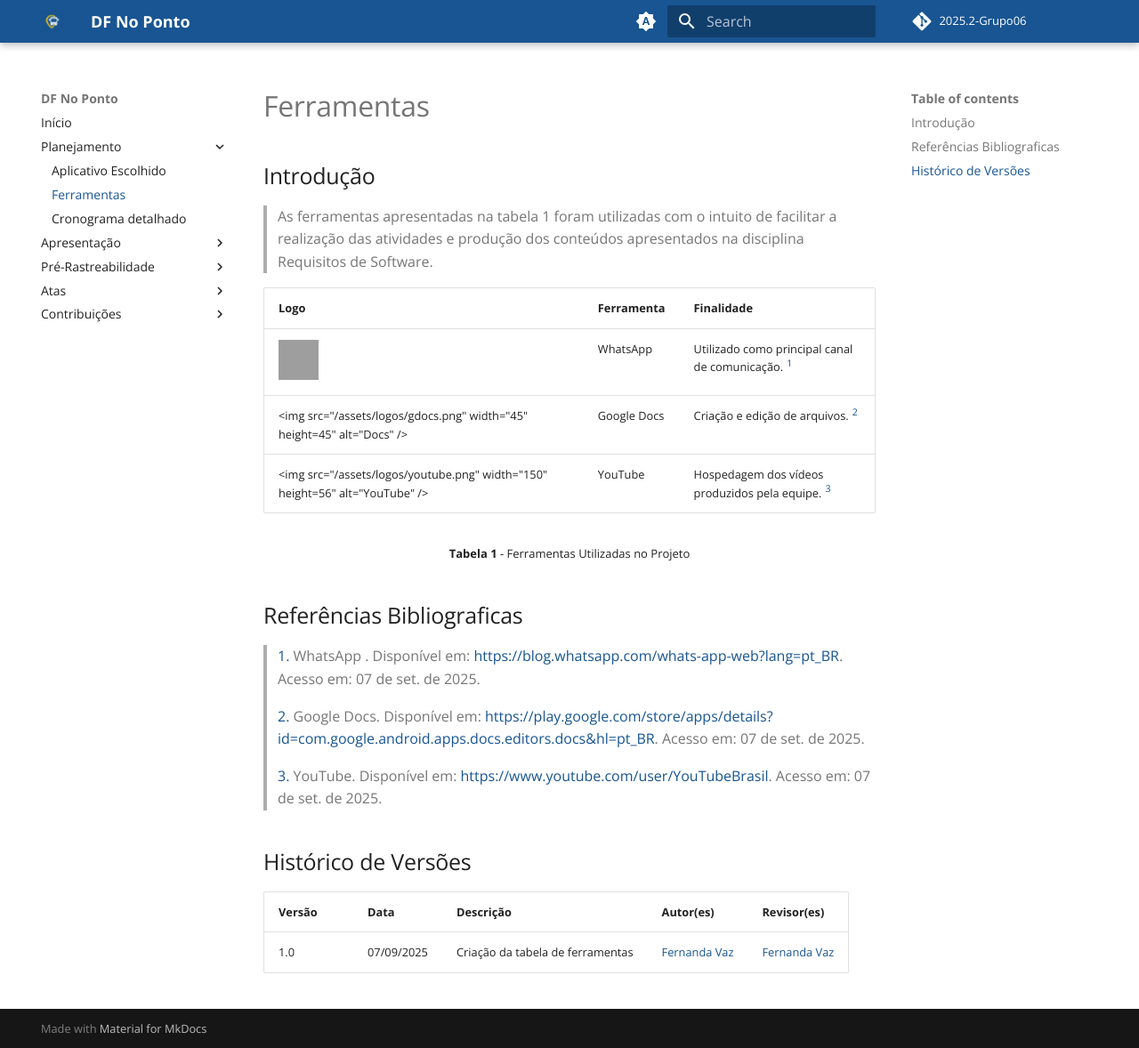
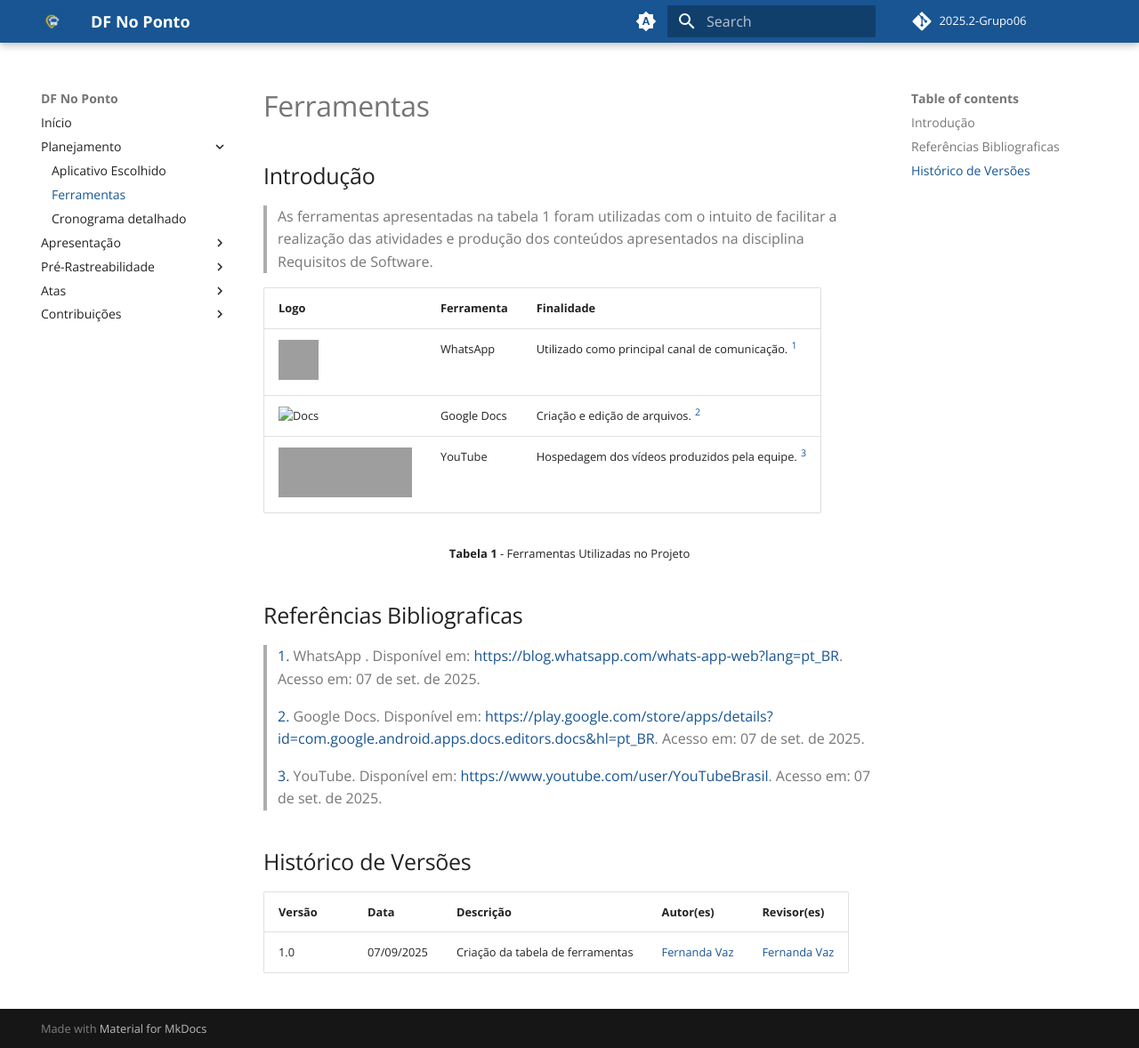
Before and after one commit to Requisitos-de-Software/2025.2-Grupo06, an MkDocs documentation site: the page built from docs/Planejamento/Ferramentasuti.md, in a window 1280 px wide and 1178 px high. Shown: the whole window at 89% size. Built offline with MkDocs 1.6.1 and Material for MkDocs 9.7.7, drawn with Linux system fonts in a browser that asks for light colours; comment, search, counter and statistics services are not loaded; grey boxes are pictures that could not be loaded.

Commit message:
Update Ferramentasuti.md
melhorias documentação

```diff
--- a/docs/Planejamento/Ferramentasuti.md
+++ b/docs/Planejamento/Ferramentasuti.md
@@ -5,11 +5,14 @@
  >As ferramentas apresentadas na tabela 1 foram utilizadas  com o intuito de facilitar a realização das  atividades e produção dos conteúdos apresentados  na disciplina Requisitos de Software.
 
 
-| Logo                                                   | Ferramenta | Finalidade                                     |
+| Logo | Ferramenta | Finalidade |
 |-------------------------------------------------------|------------|-----------------------------------------------|
-| <img src="/assets/logos/whatsapp.png" width="45" height="45" alt="WhatsApp" /> | WhatsApp   | Utilizado como principal canal de comunicação. <a id="anchor_1" href="#FRM1"><sup>1</sup></a>
-| <img src="/assets/logos/gdocs.png" width="45" height=45" alt="Docs" />  | Google Docs  |  Criação e edição  de arquivos. <a id="anchor_2" href="#FRM2">  <sup>2</sup></a>                     |
-| <img src="/assets/logos/youtube.png" width="150" height=56" alt="YouTube" />  | YouTube    | Hospedagem dos vídeos produzidos pela equipe. <a id="anchor_3" href="#FRM3"><sup>3</sup></a> |
+| <img src="../assets/logos/whatsapp.png" width="45" height="45" alt="WhatsApp" /> | WhatsApp | Utilizado como principal canal de comunicação. <a id="anchor_1" href="#FRM1"><sup>1</sup></a> |
+| <img src="../assets/logos/gdocs.png" width="45" height="45" alt="Docs" /> | Google Docs | Criação e edição de arquivos. <a id="anchor_2" href="#FRM2"><sup>2</sup></a> |
+| <img src="../assets/logos/youtube.png" width="150" height="56" alt="YouTube" /> | YouTube | Hospedagem dos vídeos produzidos pela equipe. <a id="anchor_3" href="#FRM3"><sup>3</sup></a> |
+
+
+
 
 <font size="2"><p style="text-align: center"><b>Tabela 1</b> - Ferramentas Utilizadas no Projeto</p></font>
 
```
